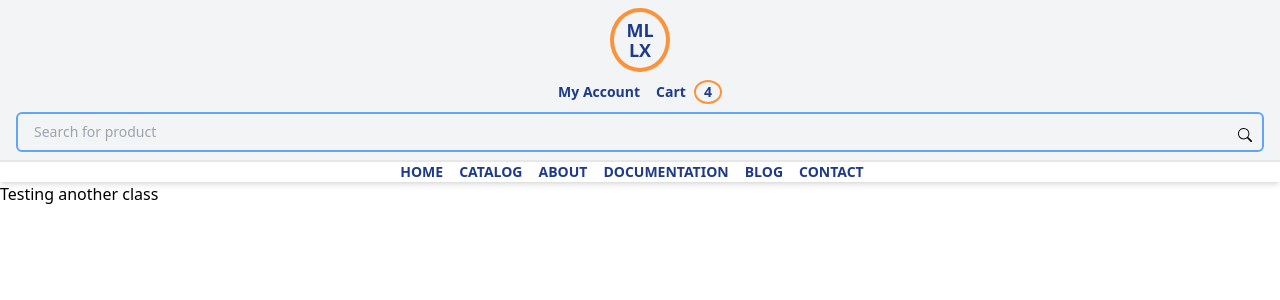
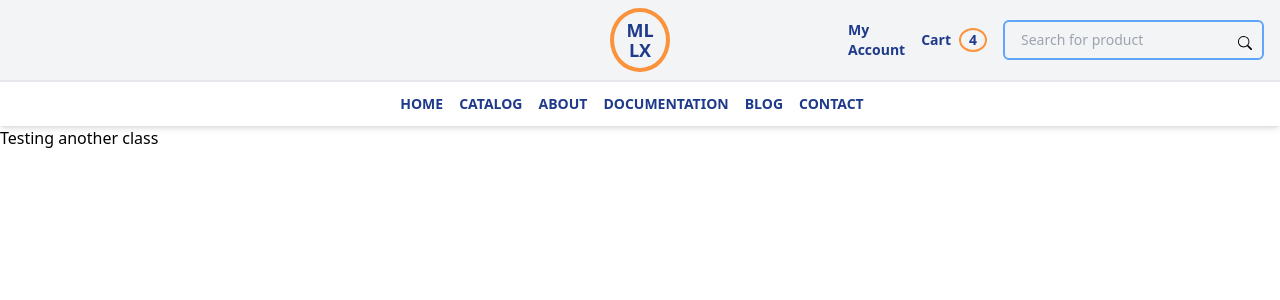
Before and after one commit to Cavein254/landingpages, a React (Vite) app: page /commestore in a window 1280 px wide. Shown: the top 300 px of the page. Built offline with nearby package versions, Linux system fonts and the light colour scheme.

Commit message:
Add complete header design

```diff
--- a/src/components/commedestore/Header.tsx
+++ b/src/components/commedestore/Header.tsx
@@ -2,15 +2,15 @@ import { BsSearch } from "react-icons/bs";
 const Header = () => {
   return (
     <>
-      <div className="w-full flex flex-col justify-between items-center px-4 py-2 bg-gray-100 border-b-2 border-gray-200">
-        <div className="flex"></div>
-        <div className="flex flex-row justify-center items-center">
+      <div className="w-full flex flex-col md:flex-row justify-between items-center px-4 py-2 bg-gray-100 border-b-2 border-gray-200">
+        <div className="flex md:w-1/3"></div>
+        <div className="flex flex-row justify-center items-center md:w-1/3">
           <div className="border-4 text-center font-bold px-3 py-1 border-orange-400 rounded-[100%] text-lg text-blue-900">
             <p className="p-0 m-0">ML</p>
             <p className="p-0 -mt-2">LX</p>
           </div>
         </div>
-        <div className="flex flex-col justify-between items-center text-sm w-full">
+        <div className="flex flex-col md:flex-row justify-between items-center text-sm w-full md:w-1/3">
           <div className="flex flex-row items-center justify-around py-2">
             <div>
               <h4 className="text-blue-900 font-bold mr-4">My Account</h4>
@@ -20,7 +20,7 @@ const Header = () => {
                 <div>
                   <h4 className="mr-2">Cart</h4>
                 </div>
-                <div className="flex">
+                <div className="flex md:mr-4">
                   <span className="border-2 border-orange-400 rounded-[100%] px-2">
                     <p>4</p>
                   </span>
@@ -38,7 +38,7 @@ const Header = () => {
           </div>
         </div>
       </div>
-      <div className="w-full flex flex-row justify-center align-center shadow-md">
+      <div className="w-full flex flex-row justify-center items-center shadow-md py-3">
         <nav className="flex flex-row justify-center align-center text-sm uppercase text-blue-900 font-bold flex-wrap">
           <div className="mr-4">home</div>
           <div className="mr-4">catalog</div>
```
